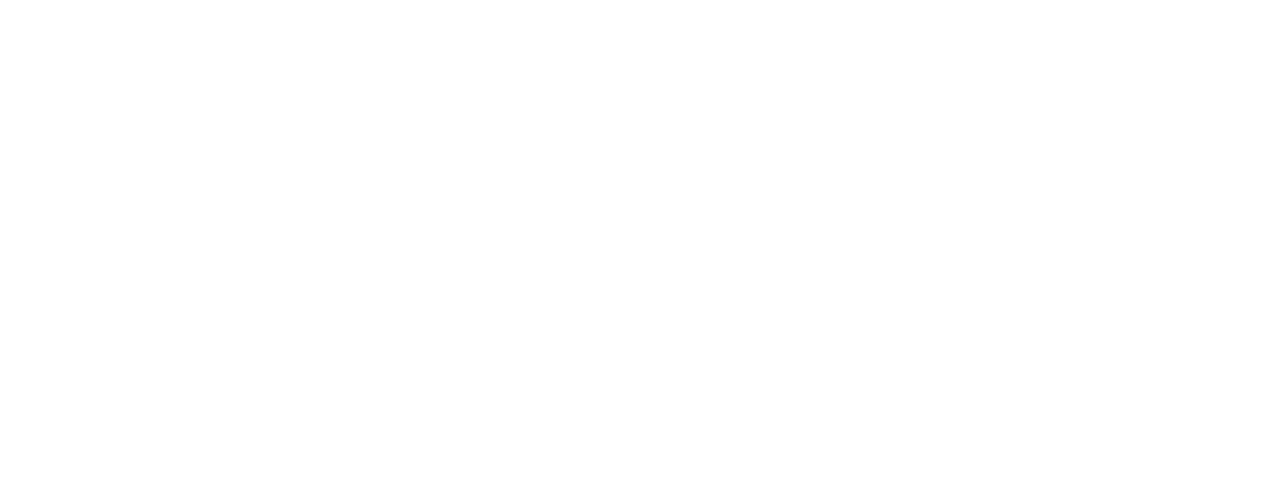
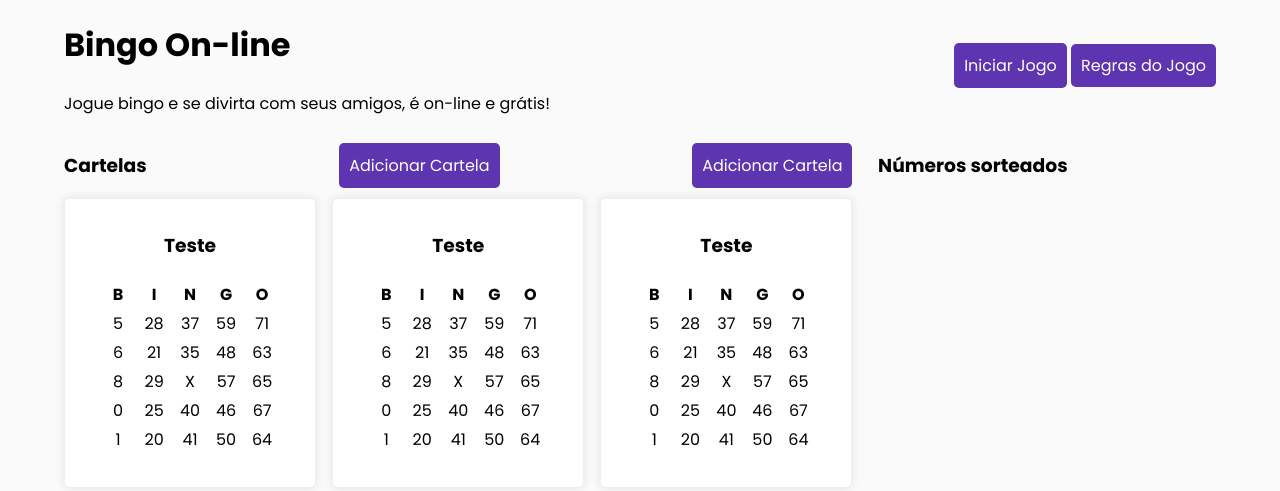
Before and after one commit to emanueljsweb/bingo, a plain HTML site: page index.html in a window 1280 px wide. Drawn offline with Linux system fonts and the light colour scheme.

Commit message:
Add files via upload

```diff
--- a/index.html
+++ b/index.html
@@ -11,9 +11,43 @@
 
     <body>
 
-        <div id="cartelas">
+        <header class="flex-container">
+            <div id="titulo">
+                <h1>Bingo On-line</h1>
+                <p>Jogue bingo e se divirta com seus amigos, é on-line e grátis!</p>
+            </div>
+            <div id="menu">
+                <button class="button-accent">Iniciar Jogo</button>
+                <a class="button-accent" href="regras-do-jogo.html">Regras do Jogo</a>
+            </div>
+        </header>
 
-        </div>
+        <main class="flex-container">
+
+            <div id="div-cartelas" class="w-70">
+
+                <div id="cabecalho-cartelas" class="flex-container">
+                    <h3>Cartelas</h3>
+                    <button class="button-accent" onclick="geraCartela()">Adicionar Cartela</button>
+                    <button class="button-accent" onclick="geraCartela()">Adicionar Cartela</button>
+                </div>
+
+                <div id="cartelas" class="grid-container">
+                    <div class="cartela"><h3>Teste</h3><table><thead><tr><td>B</td><td>I</td><td>N</td><td>G</td><td>O</td></tr></thead><tbody><tr><td>5</td><td>28</td><td>37</td><td>59</td><td>71</td></tr><tr><td>6</td><td>21</td><td>35</td><td>48</td><td>63</td></tr><tr><td>8</td><td>29</td><td>X</td><td>57</td><td>65</td></tr><tr><td>0</td><td>25</td><td>40</td><td>46</td><td>67</td></tr><tr><td>1</td><td>20</td><td>41</td><td>50</td><td>64</td></tr></tbody></table></div>
+                    <div class="cartela"><h3>Teste</h3><table><thead><tr><td>B</td><td>I</td><td>N</td><td>G</td><td>O</td></tr></thead><tbody><tr><td>5</td><td>28</td><td>37</td><td>59</td><td>71</td></tr><tr><td>6</td><td>21</td><td>35</td><td>48</td><td>63</td></tr><tr><td>8</td><td>29</td><td>X</td><td>57</td><td>65</td></tr><tr><td>0</td><td>25</td><td>40</td><td>46</td><td>67</td></tr><tr><td>1</td><td>20</td><td>41</td><td>50</td><td>64</td></tr></tbody></table></div>
+                    <div class="cartela"><h3>Teste</h3><table><thead><tr><td>B</td><td>I</td><td>N</td><td>G</td><td>O</td></tr></thead><tbody><tr><td>5</td><td>28</td><td>37</td><td>59</td><td>71</td></tr><tr><td>6</td><td>21</td><td>35</td><td>48</td><td>63</td></tr><tr><td>8</td><td>29</td><td>X</td><td>57</td><td>65</td></tr><tr><td>0</td><td>25</td><td>40</td><td>46</td><td>67</td></tr><tr><td>1</td><td>20</td><td>41</td><td>50</td><td>64</td></tr></tbody></table></div>
+                </div>
+
+            </div>
+
+            <div id="jogo" class="w-30">
+                <h3>Números sorteados</h3>
+                <div id="numeros-sorteados" class="flex-container">
+
+                </div>
+            </div>
+
+        </main>
 
         <script src="script.js"></script>
     </body>
--- a/script.js
+++ b/script.js
@@ -1,5 +1,8 @@
 // Inicializa uma variável que armazenará os dados das cartelas e jogadores.
 var cartelas = [];
+
+// Inicializa uma variável que armazenará o status do jogo.
+var jogoAtivo = false;
 
 function geraNumerosAleatorios (tamanho, valorMinimo, valorMaximo) {
     var numeros = [];
@@ -8,8 +11,8 @@ function geraNumerosAleatorios (tamanho, valorMinimo, valorMaximo) {
     while (numeros.length < tamanho) {
         // Gera um número aleatório.
         var numeroAleatorio = Math.floor(Math.random() * (valorMaximo - valorMinimo) + valorMinimo);
-        // Verifica se esse número não existe no Array, caso não exista, será inserido.
-        if (!numeros.includes(numeroAleatorio)){
+        // Verifica se esse número não existe no Array, caso não exista e seja maior que ou igual ao valor mínimo, será inserido.
+        if (!numeros.includes(numeroAleatorio) && numeroAleatorio >= valorMinimo){
             numeros.push(numeroAleatorio);
         }
     }
@@ -20,10 +23,14 @@ function geraNumerosAleatorios (tamanho, valorMinimo, valorMaximo) {
 function geraCartela () {
     // Solicita o nome do jogador.
     var nomeJogador = prompt('Digite o nome do jogador.');
+    if(nomeJogador.length <=2) {
+        alert('O nome do jogador não pode ser menor que três caracteres.');
+        return;
+    }
 
     // Gera números aleatórios.
     var numeros = []
-    numeros.push(geraNumerosAleatorios(5, 0, 15));
+    numeros.push(geraNumerosAleatorios(5, 1, 15));
     numeros.push(geraNumerosAleatorios(5, 16, 30));
     numeros.push(geraNumerosAleatorios(5, 31, 45));
     numeros.push(geraNumerosAleatorios(5, 46, 60));
@@ -80,3 +87,18 @@ function geraCartelaHTML (nomeJogador, numeros) {
     // Adiciona a div criada à div que armazena todas as cartelas.
     divCartelas.appendChild(div);
 }
+
+function iniciarJogo() {
+
+    // Verifica se existem, no mínimo, duas cartelas para iniciar o jogo.
+    if(cartelas.length < 2) {
+        alert('São necessários, no mínimo, dois jogadores para iniciar o jogo.');
+        return;
+    }
+
+    // Define que o jogo está ativo.
+    jogoAtivo = true;
+
+
+
+}
--- a/style.css
+++ b/style.css
@@ -0,0 +1,103 @@
+@import url('https://fonts.googleapis.com/css2?family=Poppins:wght@400;500;600;700&display=swap');
+
+body {
+    border: 0;
+    background-color: #FAFAFA;
+    font-family: 'Poppins', sans-serif;
+    margin: 0;
+    min-height: 100%;;
+}
+
+.flex-container {
+    display: flex;
+}
+
+.grid-container {
+    display: grid;
+    column-gap: 1em;
+    grid-template-columns: auto auto auto;
+    row-gap: 1em;
+}
+
+header {
+    align-items: center;
+    margin: 0 5vw;
+    justify-content: space-between;
+}
+
+.button-accent {
+    background-color: #5E35B1;
+    border: none;
+    border-radius: 5px;
+    color: #fff;
+    font-family: 'Poppins', sans-serif;
+    padding: 10px;
+}
+
+.button-accent:hover {
+    background-color: #7E57C2;
+}
+
+.button-accent:active {
+    background-color: #311B92;
+}
+
+a.button-accent {
+    text-decoration: none;
+}
+
+button.button-accent {
+    height: fit-content;
+    font-size: 1em;
+    outline: none;
+}
+
+main {
+    margin: 0 5vw;
+    justify-content: center;
+}
+
+.w-70 {
+    width: 70%;
+}
+
+.w-30 {
+    width: 30%;
+}
+
+div#div-cartelas {
+    margin-right: 2vw;
+}
+
+div#cabecalho-cartelas {
+    align-items: center;
+    justify-content: space-between;
+}
+
+div.cartela {
+    align-items: center;
+    background-color: #fff;
+    border: 1px solid #EEEEEE;
+    border-radius: 5px;
+    box-shadow: 0 0 10px rgba(0,0,0,0.1);
+    display: flex;
+    flex-direction: column;
+    padding: 2em;
+    justify-content: center;
+}
+
+div.cartela h3 {
+    margin-top: 0;
+}
+
+div.cartela table {
+    text-align: center;
+}
+
+div.cartela thead {
+    font-weight: bold;
+}
+
+div.cartela td {
+    width: 2em;
+}
```
Also changed, not shown: regras-do-jogo.html (added).
